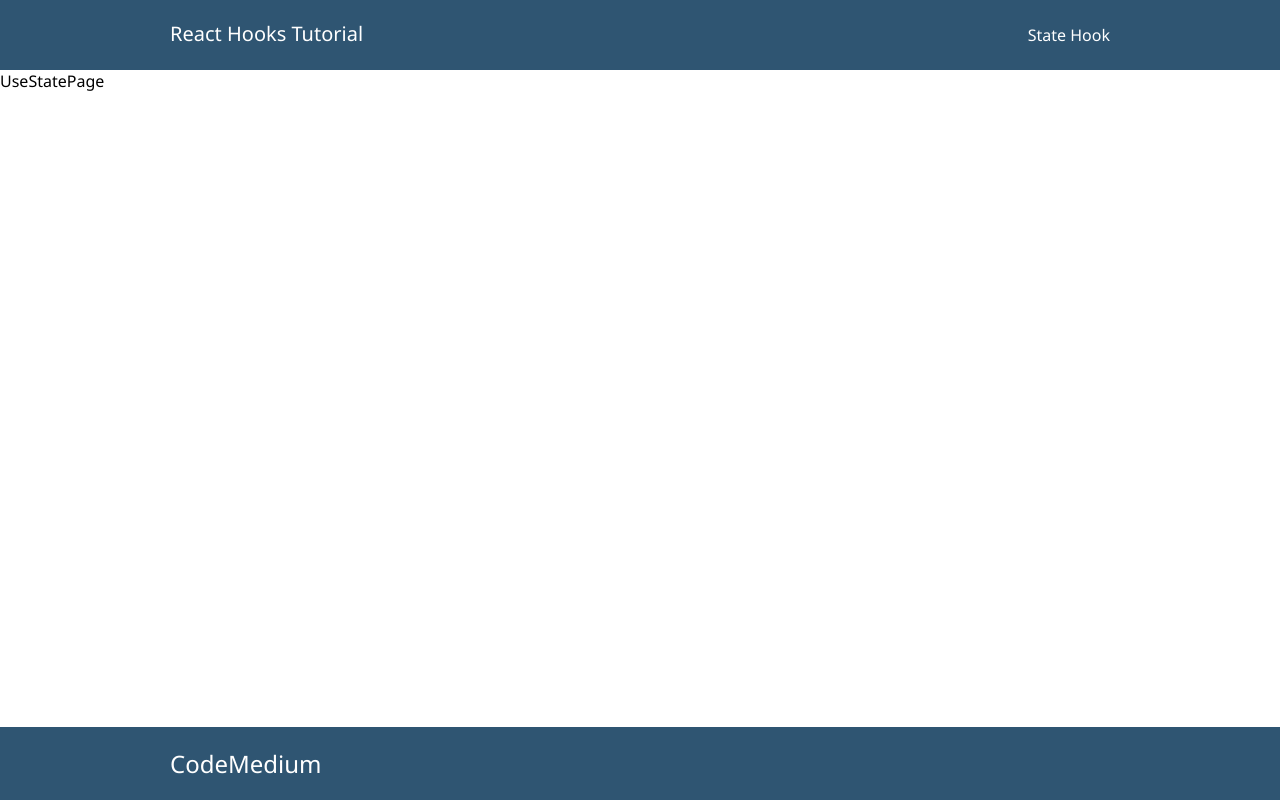
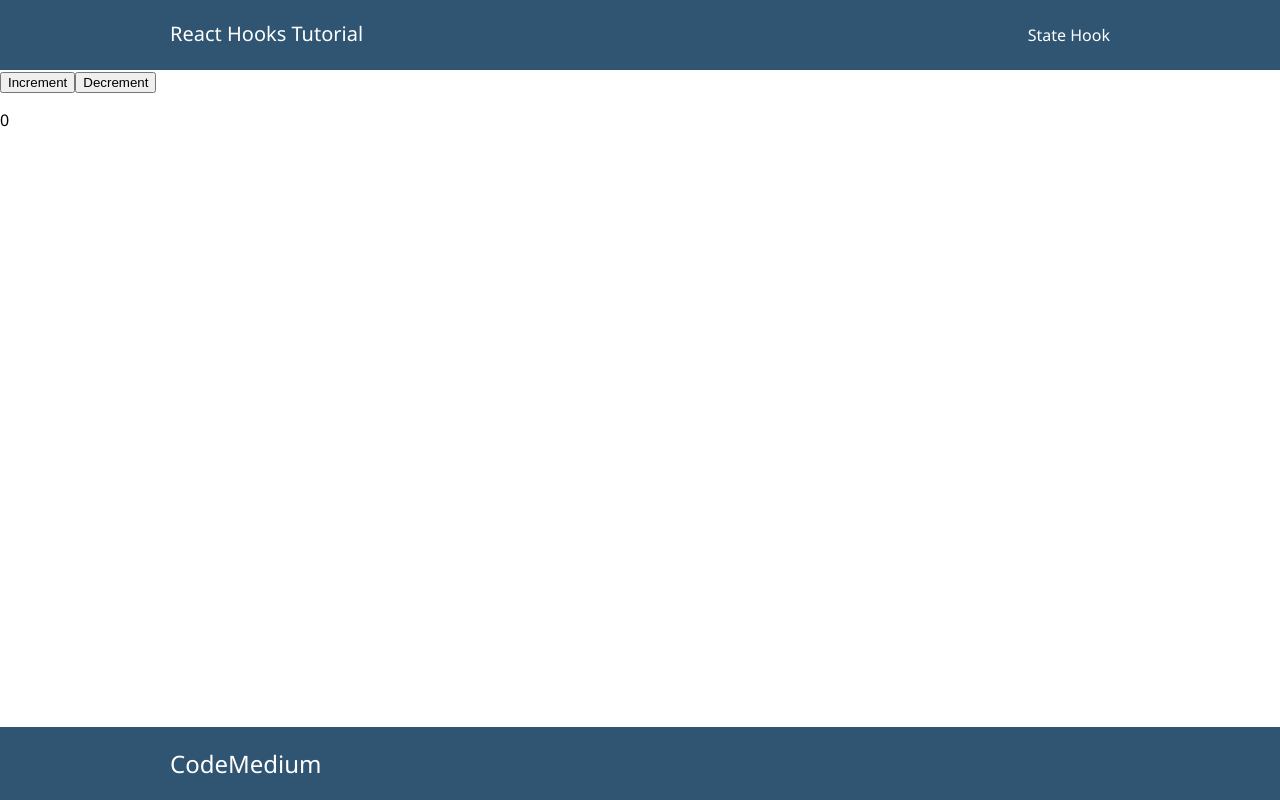
Before and after one commit to ArnasDickus/react-hooks-series, a Next.js app: page /use-state in a window 1280 px wide. Built offline with nearby package versions, Linux system fonts and the light colour scheme.

Commit message:
state logic

```diff
--- a/src/pages/use-state/index.tsx
+++ b/src/pages/use-state/index.tsx
@@ -1,18 +1,34 @@
-import React from 'react'
-import Layout from '../../components/layout/layout'
-import { IHeadSeo } from '../../shared/interfaces'
+/* eslint-disable react/no-unescaped-entities */
+import Layout from '@components/layout/layout'
+import { IHeadSeo } from '@shared/interfaces'
+import React, { useState, useEffect } from 'react'
+import styled from 'styled-components';
 
 const UseStatePage = () => {
+  console.log('hello start');
   const headSeoData: IHeadSeo = {
     title: "Use State Page",
     content: "Use State hooks",
     description: "Training for useState hook"
   }
+  const [increment, setIncrement] = useState(0);
+
   return (
     <Layout headSeoData={headSeoData}>
-      <div>UseStatePage</div>
+      <ContainerUseStatePage>
+        <button onClick={() => {
+          setIncrement(increment + 1);
+          console.log('increment', increment);
+        }}>Increment</button>
+        <button onClick={() => setIncrement(increment - 1)}>Decrement</button>
+        <p>{increment}</p>
+      </ContainerUseStatePage>
     </Layout>
   )
 }
 
-export default UseStatePage
+export default UseStatePage;
+
+const ContainerUseStatePage = styled.div`
+
+`;
```
